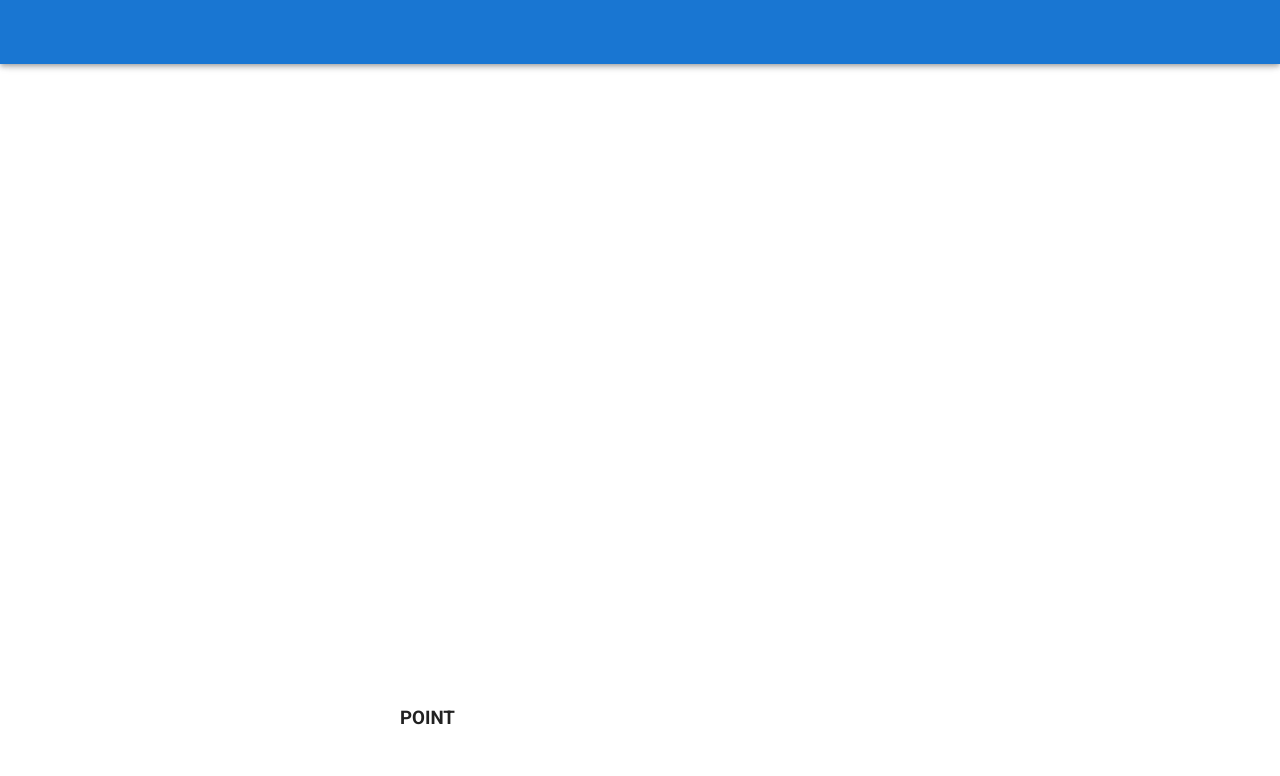
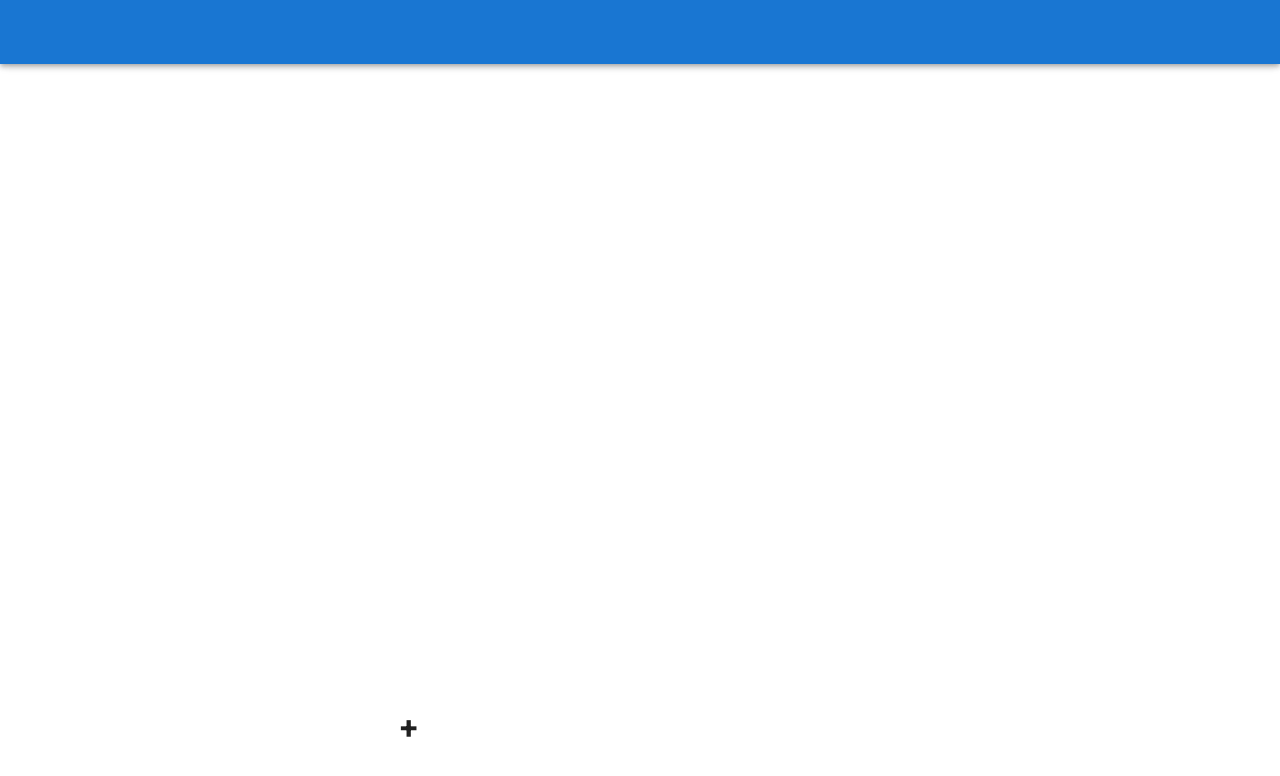
Before and after one commit to TimBogevich/GyroPaint-ui, a Vue app: page / in a window 1280 px wide. Shown: the top 776 px of the page. Built offline with nearby package versions, Linux system fonts and the light colour scheme.

Commit message:
added pointer

```diff
--- a/src/components/home.vue
+++ b/src/components/home.vue
@@ -1,9 +1,9 @@
 <template>
   <div>
-    <h3 v-for="(item, i) in gyroscope" :key="i">
+    <p v-for="(item, i) in gyroscope" :key="i">
       {{item}}
-    </h3>
-    <h3  :style="style">POINT</h3>
+    </p>
+    <h1  :style="style">+</h1>
   </div>
 </template>
 
```
